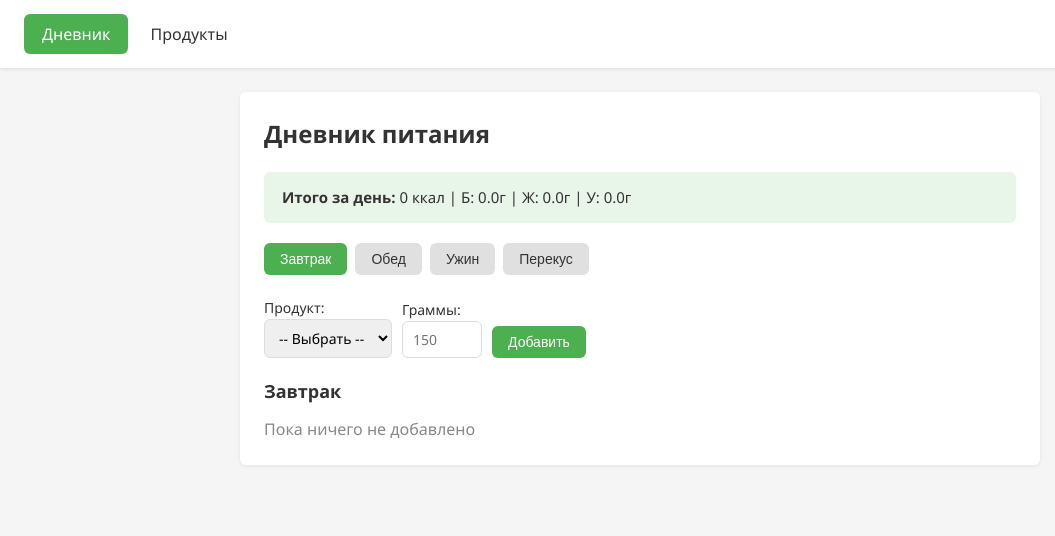
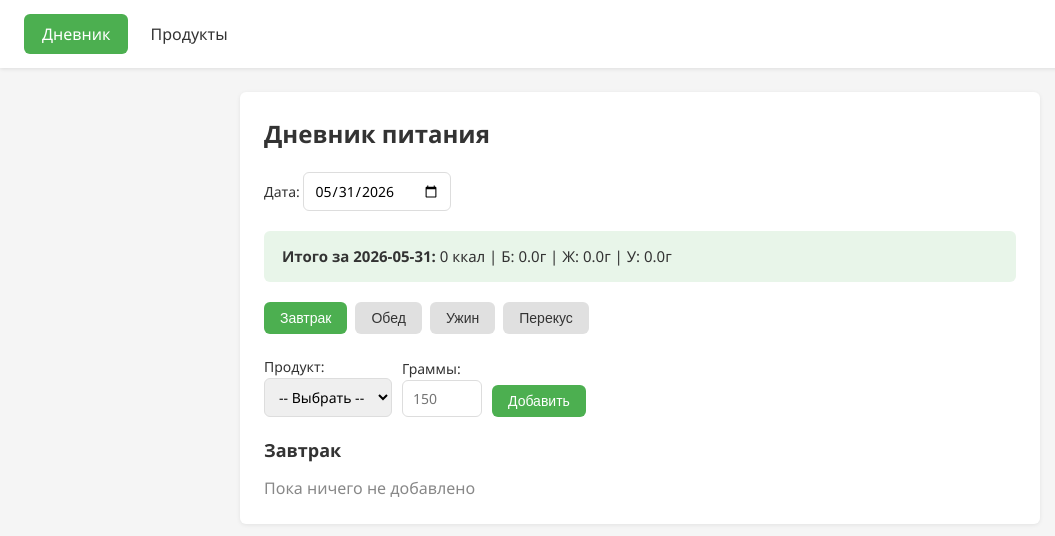
Before and after one commit to PaninaAnna/calorie-tracker, a React (Vite) app: page / in a window 1280 px wide. Shown: the top 536 px of the page, without its empty margins (0-1055 px from the left). Built offline with nearby package versions, Linux system fonts and the light colour scheme.

Commit message:
added diary calendar, diary to date connection

```diff
--- a/src/pages/DiaryPage.jsx
+++ b/src/pages/DiaryPage.jsx
@@ -2,8 +2,16 @@ import { useState } from 'react'
 
 const MEAL_TABS = ['Завтрак', 'Обед', 'Ужин', 'Перекус']
 
+function getToday() {
+  return new Date().toISOString().split('T')[0]
+}
+
 function DiaryPage() {
   const [activeTab, setActiveTab] = useState('Завтрак')
+  const [selectedDate, setSelectedDate] = useState(() => {
+    const saved = localStorage.getItem('selectedDate')
+    return saved || getToday()
+  })
   const [diary, setDiary] = useState(() => {
     const saved = localStorage.getItem('diary')
     return saved ? JSON.parse(saved) : []
@@ -14,7 +22,25 @@ function DiaryPage() {
 
   const products = JSON.parse(localStorage.getItem('products') || '[]')
 
-  const filteredEntries = diary.filter(e => e.mealType === activeTab)
+  const filteredEntries = diary.filter(
+    e => e.mealType === activeTab && e.date === selectedDate
+  )
+
+  // КБЖУ за выбранный день
+  const dayEntries = diary.filter(e => e.date === selectedDate)
+  const dayTotals = dayEntries.reduce((acc, e) => {
+    acc.calories += e.calories
+    acc.proteins += e.proteins
+    acc.fats += e.fats
+    acc.carbs += e.carbs
+    return acc
+  }, { calories: 0, proteins: 0, fats: 0, carbs: 0 })
+
+  const handleDateChange = (e) => {
+    const date = e.target.value
+    setSelectedDate(date)
+    localStorage.setItem('selectedDate', date)
+  }
 
   const handleAdd = (e) => {
     e.preventDefault()
@@ -34,6 +60,7 @@ function DiaryPage() {
 
     const entry = {
       id: Date.now(),
+      date: selectedDate,
       mealType: activeTab,
       productId: product.id,
       productName: product.name,
@@ -62,12 +89,21 @@ function DiaryPage() {
     <>
       <h1>Дневник питания</h1>
 
+      <div style={{ marginBottom: 20 }}>
+        <label>Дата: </label>
+        <input
+          type="date"
+          value={selectedDate}
+          onChange={handleDateChange}
+        />
+      </div>
+
       <div className="counter">
-        <strong>Итого за день:</strong>{' '}
-        {diary.reduce((acc, e) => acc + e.calories, 0)} ккал |{' '}
-        Б: {diary.reduce((acc, e) => acc + e.proteins, 0).toFixed(1)}г |{' '}
-        Ж: {diary.reduce((acc, e) => acc + e.fats, 0).toFixed(1)}г |{' '}
-        У: {diary.reduce((acc, e) => acc + e.carbs, 0).toFixed(1)}г
+        <strong>Итого за {selectedDate}:</strong>{' '}
+        {dayTotals.calories} ккал |{' '}
+        Б: {dayTotals.proteins.toFixed(1)}г |{' '}
+        Ж: {dayTotals.fats.toFixed(1)}г |{' '}
+        У: {dayTotals.carbs.toFixed(1)}г
       </div>
 
       <div style={{ display: 'flex', gap: 8, marginBottom: 20 }}>
```
